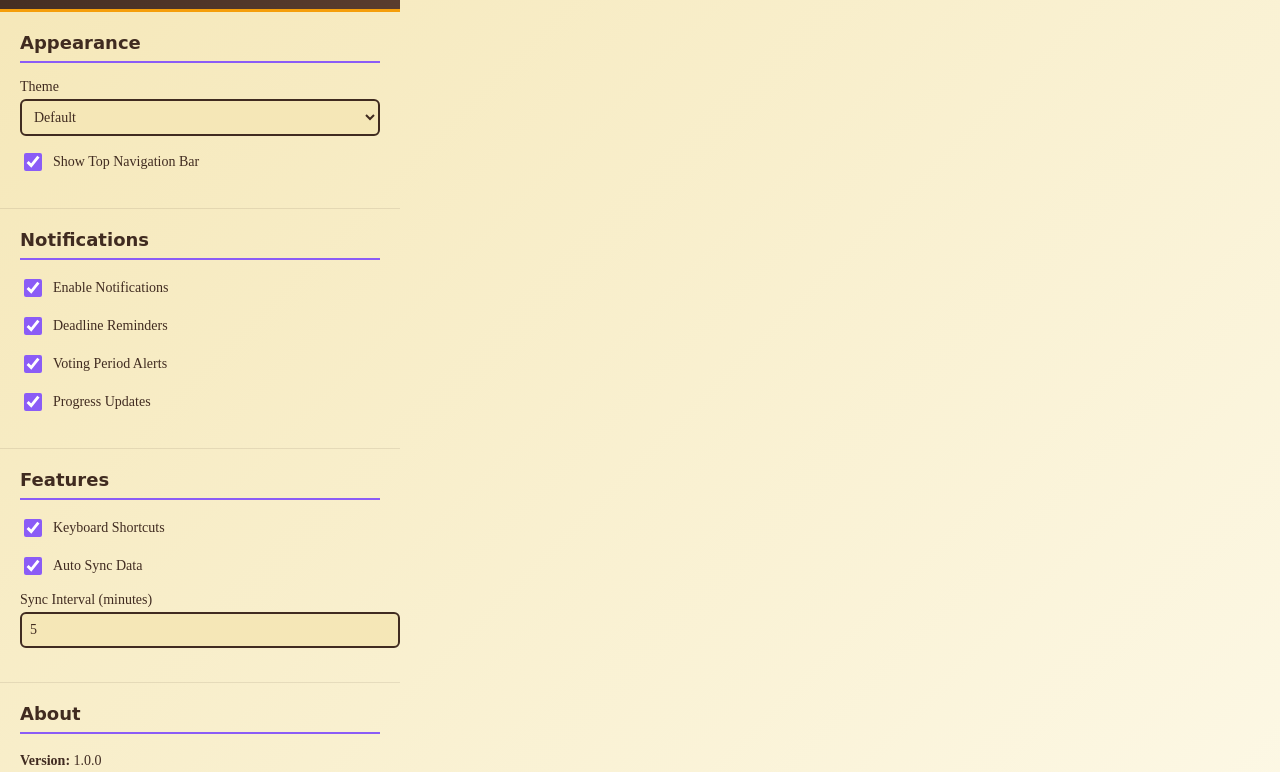
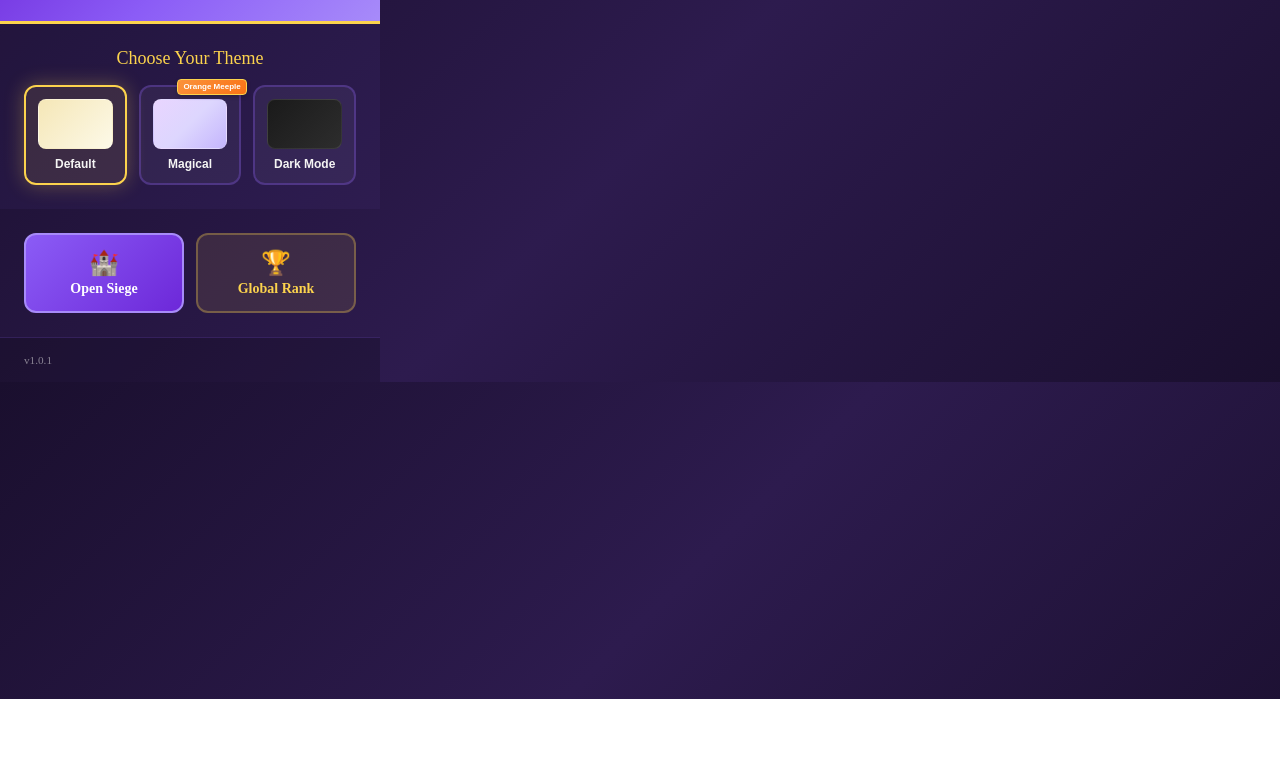
Before and after one commit to manan0209/magical-siege, a website built with Vite: page popup/popup.html in a window 1280 px wide. Shown: the part 101-873 px from the top of the page. After the commit the page ends 800 px from the top, so only its background shows below. Built offline with nearby package versions, Linux system fonts and the light colour scheme; some packages are replaced by stand-ins of ours; a web font is replaced by a local one.

Commit message:
some minor popup update, redesigned it

```diff
--- a/content/injectors/magical-meeple.js
+++ b/content/injectors/magical-meeple.js
@@ -1,4 +1,7 @@
 export function injectMagicalMeeple() {
+
+    //lol olive haha, its free nowwww :hehe: pls dont kill me for this :hehe:
+
   checkThemeAndActivate();
 
   const observer = new MutationObserver((mutations) => {
@@ -143,7 +146,7 @@ function startMeepleReplacer() {
 
       avatar.style.position = 'relative';
       avatar.appendChild(badge);
-    });
+    });ufweoihjq
   }
 
   replaceMeepleImages();
--- a/popup/popup.css
+++ b/popup/popup.css
@@ -1,154 +1,241 @@
+* {
+  box-sizing: border-box;
+}
+
 body {
-  width: 400px;
-  min-height: 500px;
+  width: 380px;
+  min-height: 450px;
   margin: 0;
   padding: 0;
   font-family: "IM Fell English", serif;
-  background: linear-gradient(135deg, #f5e7b7 0%, #fdf9e8 100%);
+  background: linear-gradient(135deg, #1a0f2e 0%, #2d1b4e 50%, #1a0f2e 100%);
+  color: #f5f5f4;
+  overflow-x: hidden;
 }
 
 .popup-container {
   padding: 0;
+  position: relative;
 }
 
 .popup-header {
-  background: linear-gradient(135deg, #402b20 0%, #5a3d2e 100%);
-  color: #f5e7b7;
-  padding: 1.5rem;
+  background: linear-gradient(135deg, #6D28D9 0%, #8B5CF6 50%, #A78BFA 100%);
+  padding: 2rem 1.5rem 1.5rem;
   text-align: center;
-  border-bottom: 3px solid #f59e0b;
+  position: relative;
+  overflow: hidden;
+  border-bottom: 3px solid #FCD34D;
+}
+
+.sparkle {
+  position: absolute;
+  width: 4px;
+  height: 4px;
+  background: #FCD34D;
+  border-radius: 50%;
+  animation: sparkleFloat 3s ease-in-out infinite;
+  box-shadow: 0 0 8px #FCD34D;
+}
+
+.sparkle-1 {
+  top: 15%;
+  left: 10%;
+  animation-delay: 0s;
+}
+
+.sparkle-2 {
+  top: 70%;
+  right: 15%;
+  animation-delay: 1s;
+}
+
+.sparkle-3 {
+  top: 40%;
+  right: 25%;
+  animation-delay: 2s;
+}
+
+@keyframes sparkleFloat {
+  0%, 100% {
+    transform: translateY(0) scale(1);
+    opacity: 1;
+  }
+  50% {
+    transform: translateY(-10px) scale(1.2);
+    opacity: 0.7;
+  }
 }
 
 .popup-title {
-  font-family: "Jaini", cursive;
-  font-size: 2rem;
+  font-family: "Jaini", serif;
+  font-size: 2.25rem;
   margin: 0 0 0.5rem 0;
-  color: #f5e7b7;
+  color: #FCD34D;
+  text-shadow: 0 2px 4px rgba(0, 0, 0, 0.3), 0 0 20px rgba(252, 211, 77, 0.4);
+  position: relative;
+  z-index: 1;
 }
 
 .popup-subtitle {
   margin: 0;
   font-size: 0.875rem;
-  opacity: 0.9;
+  color: #E9D5FF;
+  opacity: 0.95;
+  position: relative;
+  z-index: 1;
 }
 
-.settings-section {
-  padding: 1.25rem;
-  border-bottom: 1px solid rgba(64, 43, 32, 0.1);
+.theme-selector {
+  padding: 1.5rem;
+  background: rgba(139, 92, 246, 0.05);
 }
 
-.section-title {
-  font-family: "Jaini", cursive;
+.theme-title {
+  font-family: "Jaini", serif;
   font-size: 1.125rem;
-  color: #402b20;
-  margin: 0 0 1rem 0;
-  padding-bottom: 0.5rem;
-  border-bottom: 2px solid #8b5cf6;
+  color: #FCD34D;
+  margin-bottom: 1rem;
+  text-align: center;
 }
 
-.setting-item {
-  margin-bottom: 0.875rem;
+.theme-grid {
+  display: grid;
+  grid-template-columns: repeat(3, 1fr);
+  gap: 0.75rem;
 }
 
-.setting-label {
-  display: flex;
-  align-items: center;
-  font-size: 0.875rem;
-  color: #402b20;
+.theme-card {
+  background: rgba(255, 255, 255, 0.05);
+  border: 2px solid rgba(139, 92, 246, 0.3);
+  border-radius: 0.75rem;
+  padding: 0.75rem;
   cursor: pointer;
+  transition: all 0.3s ease;
+  text-align: center;
+  position: relative;
 }
 
-.setting-label span {
-  margin-left: 0.5rem;
+.theme-card:hover {
+  transform: translateY(-4px);
+  border-color: #8B5CF6;
+  box-shadow: 0 4px 12px rgba(139, 92, 246, 0.4);
 }
 
-.setting-checkbox {
-  width: 1.125rem;
-  height: 1.125rem;
-  cursor: pointer;
-  accent-color: #8b5cf6;
+.theme-card.active {
+  border-color: #FCD34D;
+  background: rgba(252, 211, 77, 0.1);
+  box-shadow: 0 0 20px rgba(252, 211, 77, 0.3);
 }
 
-.setting-select,
-.setting-input {
+.theme-preview {
   width: 100%;
-  padding: 0.5rem;
-  margin-top: 0.25rem;
-  border: 2px solid #402b20;
-  border-radius: 0.375rem;
-  background: #f5e7b7;
-  color: #402b20;
-  font-family: "IM Fell English", serif;
-  font-size: 0.875rem;
-  cursor: pointer;
+  height: 50px;
+  border-radius: 0.5rem;
+  margin-bottom: 0.5rem;
+  border: 1px solid rgba(255, 255, 255, 0.1);
 }
 
-.setting-select:focus,
-.setting-input:focus {
-  outline: none;
-  border-color: #8b5cf6;
-  box-shadow: 0 0 0 3px rgba(139, 92, 246, 0.1);
+.theme-preview-default {
+  background: linear-gradient(135deg, #f5e7b7 0%, #fdf9e8 100%);
 }
 
-.about-content {
-  font-size: 0.875rem;
-  color: #402b20;
+.theme-preview-magical {
+  background: linear-gradient(135deg, #E9D5FF 0%, #DDD6FE 50%, #C4B5FD 100%);
 }
 
-.about-text {
-  line-height: 1.6;
-  margin-bottom: 1rem;
+.theme-preview-dark {
+  background: linear-gradient(135deg, #1a1a1a 0%, #2d2d2d 100%);
 }
 
-.button-group {
-  display: flex;
-  gap: 0.5rem;
-  margin-top: 1rem;
+.theme-name {
+  font-size: 0.75rem;
+  color: #f5f5f4;
+  font-weight: 600;
 }
 
-.button {
+.theme-badge {
+  position: absolute;
+  top: -8px;
+  right: -8px;
+  background: linear-gradient(135deg, #FB923C, #F97316);
+  color: white;
+  font-size: 0.5rem;
+  padding: 0.15rem 0.35rem;
+  border-radius: 0.25rem;
+  font-weight: 700;
+  border: 1.5px solid #FCD34D;
+  box-shadow: 0 2px 4px rgba(0,0,0,0.2);
+}
+
+.quick-actions {
+  padding: 1.5rem;
+  display: flex;
+  gap: 0.75rem;
+}
+
+.action-button {
   flex: 1;
-  padding: 0.625rem 1rem;
-  border: 2px solid #402b20;
-  border-radius: 0.375rem;
+  padding: 0.875rem;
+  border: 2px solid transparent;
+  border-radius: 0.75rem;
   font-family: "IM Fell English", serif;
   font-size: 0.875rem;
   font-weight: 600;
   cursor: pointer;
-  transition: all 0.2s;
+  transition: all 0.3s ease;
+  display: flex;
+  flex-direction: column;
+  align-items: center;
+  gap: 0.25rem;
 }
 
-.button-primary {
-  background: #8b5cf6;
-  color: white;
-  border-color: #8b5cf6;
+.button-icon {
+  font-size: 1.5rem;
 }
 
-.button-primary:hover {
-  background: #7c3aed;
-  transform: translateY(-1px);
+.action-primary {
+  background: linear-gradient(135deg, #8B5CF6, #6D28D9);
+  color: white;
+  border-color: #A78BFA;
 }
 
-.button-secondary {
-  background: #f5e7b7;
-  color: #402b20;
+.action-primary:hover {
+  transform: translateY(-2px);
+  box-shadow: 0 8px 16px rgba(139, 92, 246, 0.4);
+  border-color: #FCD34D;
 }
 
-.button-secondary:hover {
-  background: #402b20;
-  color: #f5e7b7;
-  transform: translateY(-1px);
+.action-secondary {
+  background: rgba(252, 211, 77, 0.1);
+  color: #FCD34D;
+  border-color: rgba(252, 211, 77, 0.3);
+}
+
+.action-secondary:hover {
+  transform: translateY(-2px);
+  background: rgba(252, 211, 77, 0.2);
+  border-color: #FCD34D;
+  box-shadow: 0 4px 12px rgba(252, 211, 77, 0.3);
 }
 
 .popup-footer {
-  padding: 1rem;
+  padding: 1rem 1.5rem;
   text-align: center;
-  min-height: 2rem;
+  background: rgba(0, 0, 0, 0.2);
+  border-top: 1px solid rgba(139, 92, 246, 0.2);
+  display: flex;
+  justify-content: space-between;
+  align-items: center;
+}
+
+.version-info {
+  font-size: 0.7rem;
+  color: rgba(245, 245, 244, 0.5);
 }
 
 .save-status {
   font-size: 0.75rem;
-  color: #16a34a;
+  color: #FCD34D;
   font-weight: 600;
   opacity: 0;
   transition: opacity 0.3s;
--- a/popup/popup.html
+++ b/popup/popup.html
@@ -3,98 +3,54 @@
 <head>
   <meta charset="UTF-8">
   <meta name="viewport" content="width=device-width, initial-scale=1.0">
-  <title>Magical Siege Settings</title>
+  <title>Magical Siege</title>
   <link rel="stylesheet" href="popup.css">
+  <link rel="preconnect" href="https://fonts.googleapis.com">
+  <link rel="preconnect" href="https://fonts.gstatic.com" crossorigin>
+  <link href="https://fonts.googleapis.com/css2?family=IM+Fell+English:ital@0;1&family=Jaini&display=swap" rel="stylesheet">
 </head>
 <body>
   <div class="popup-container">
     <div class="popup-header">
+      <div class="sparkle sparkle-1"></div>
+      <div class="sparkle sparkle-2"></div>
+      <div class="sparkle sparkle-3"></div>
       <h1 class="popup-title">Magical Siege</h1>
-      <p class="popup-subtitle">Enhance your Siege experience</p>
+      <p class="popup-subtitle">Make your Siege experience magical</p>
     </div>
 
-    <div class="settings-section">
-      <h2 class="section-title">Appearance</h2>
-      <div class="setting-item">
-        <label for="theme-select" class="setting-label">Theme</label>
-        <select id="theme-select" class="setting-select">
-          <option value="default">Default</option>
-          <option value="dark">Dark Mode</option>
-          <option value="light">Light Mode</option>
-        </select>
-      </div>
-      <div class="setting-item">
-        <label class="setting-label">
-          <input type="checkbox" id="show-topbar" class="setting-checkbox">
-          <span>Show Top Navigation Bar</span>
-        </label>
+    <div class="theme-selector">
+      <div class="theme-title">Choose Your Theme</div>
+      <div class="theme-grid">
+        <button class="theme-card" data-theme="default">
+          <div class="theme-preview theme-preview-default"></div>
+          <div class="theme-name">Default</div>
+        </button>
+        <button class="theme-card" data-theme="magical">
+          <div class="theme-preview theme-preview-magical"></div>
+          <div class="theme-name">Magical</div>
+          <div class="theme-badge">Orange Meeple</div>
+        </button>
+        <button class="theme-card" data-theme="dark">
+          <div class="theme-preview theme-preview-dark"></div>
+          <div class="theme-name">Dark Mode</div>
+        </button>
       </div>
     </div>
 
-    <div class="settings-section">
-      <h2 class="section-title">Notifications</h2>
-      <div class="setting-item">
-        <label class="setting-label">
-          <input type="checkbox" id="notifications-enabled" class="setting-checkbox">
-          <span>Enable Notifications</span>
-        </label>
-      </div>
-      <div class="setting-item">
-        <label class="setting-label">
-          <input type="checkbox" id="deadline-reminders" class="setting-checkbox">
-          <span>Deadline Reminders</span>
-        </label>
-      </div>
-      <div class="setting-item">
-        <label class="setting-label">
-          <input type="checkbox" id="voting-alerts" class="setting-checkbox">
-          <span>Voting Period Alerts</span>
-        </label>
-      </div>
-      <div class="setting-item">
-        <label class="setting-label">
-          <input type="checkbox" id="progress-updates" class="setting-checkbox">
-          <span>Progress Updates</span>
-        </label>
-      </div>
-    </div>
-
-    <div class="settings-section">
-      <h2 class="section-title">Features</h2>
-      <div class="setting-item">
-        <label class="setting-label">
-          <input type="checkbox" id="keyboard-shortcuts" class="setting-checkbox">
-          <span>Keyboard Shortcuts</span>
-        </label>
-      </div>
-      <div class="setting-item">
-        <label class="setting-label">
-          <input type="checkbox" id="auto-sync" class="setting-checkbox">
-          <span>Auto Sync Data</span>
-        </label>
-      </div>
-      <div class="setting-item">
-        <label for="sync-interval" class="setting-label">Sync Interval (minutes)</label>
-        <input type="number" id="sync-interval" class="setting-input" min="1" max="60" value="5">
-      </div>
-    </div>
-
-    <div class="settings-section">
-      <h2 class="section-title">About</h2>
-      <div class="about-content">
-        <p class="about-text">
-          <strong>Version:</strong> 1.0.0<br>
-          <strong>Created for:</strong> Hack Club Siege<br>
-          <strong>Week 6 Project</strong>
-        </p>
-        <div class="button-group">
-          <button id="reset-settings" class="button button-secondary">Reset Settings</button>
-          <button id="open-siege" class="button button-primary">Open Siege</button>
-        </div>
-      </div>
+    <div class="quick-actions">
+      <button id="open-siege" class="action-button action-primary">
+        <span class="button-icon">🏰</span>
+        <span>Open Siege</span>
+      </button>
+      <button id="open-leaderboard" class="action-button action-secondary">
+        <span class="button-icon">🏆</span>
+        <span>Global Rank</span>
+      </button>
     </div>
 
     <div class="popup-footer">
+      <div class="version-info">v1.0.1</div>
       <div id="save-status" class="save-status"></div>
     </div>
   </div>
--- a/popup/popup.js
+++ b/popup/popup.js
@@ -1,51 +1,34 @@
 const DEFAULTS = {
-  theme: 'default',
-  notificationsEnabled: true,
-  deadlineReminders: true,
-  progressUpdates: true,
-  votingAlerts: true,
-  showTopBar: true,
-  keyboardShortcuts: true,
-  autoSync: true,
-  syncInterval: 5
+  theme: 'default'
 };
 
 async function loadSettings() {
   const result = await chrome.storage.local.get('settings');
   const settings = { ...DEFAULTS, ...(result.settings || {}) };
 
-  document.getElementById('theme-select').value = settings.theme || 'default';
-  document.getElementById('show-topbar').checked = settings.showTopBar !== false;
-  document.getElementById('notifications-enabled').checked = settings.notificationsEnabled !== false;
-  document.getElementById('deadline-reminders').checked = settings.deadlineReminders !== false;
-  document.getElementById('voting-alerts').checked = settings.votingAlerts !== false;
-  document.getElementById('progress-updates').checked = settings.progressUpdates !== false;
-  document.getElementById('keyboard-shortcuts').checked = settings.keyboardShortcuts !== false;
-  document.getElementById('auto-sync').checked = settings.autoSync !== false;
-  document.getElementById('sync-interval').value = settings.syncInterval || 5;
+  const currentTheme = settings.theme || 'default';
+  document.querySelectorAll('.theme-card').forEach(card => {
+    if (card.dataset.theme === currentTheme) {
+      card.classList.add('active');
+    }
+  });
 }
 
-async function saveSettings() {
-  const settings = {
-    theme: document.getElementById('theme-select').value,
-    showTopBar: document.getElementById('show-topbar').checked,
-    notificationsEnabled: document.getElementById('notifications-enabled').checked,
-    deadlineReminders: document.getElementById('deadline-reminders').checked,
-    votingAlerts: document.getElementById('voting-alerts').checked,
-    progressUpdates: document.getElementById('progress-updates').checked,
-    keyboardShortcuts: document.getElementById('keyboard-shortcuts').checked,
-    autoSync: document.getElementById('auto-sync').checked,
-    syncInterval: parseInt(document.getElementById('sync-interval').value)
-  };
-
+async function saveTheme(theme) {
+  const settings = { theme };
   await chrome.storage.local.set({ settings });
 
-  showSaveStatus('Settings saved');
+  showSaveStatus(`${theme.charAt(0).toUpperCase() + theme.slice(1)} theme activated`);
 
   const tabs = await chrome.tabs.query({ url: 'https://siege.hackclub.com/*' });
   for (const tab of tabs) {
     chrome.tabs.sendMessage(tab.id, { type: 'SETTINGS_UPDATED', settings }).catch(() => {});
   }
+
+  document.querySelectorAll('.theme-card').forEach(card => {
+    card.classList.remove('active');
+  });
+  document.querySelector(`[data-theme="${theme}"]`).classList.add('active');
 }
 
 function showSaveStatus(message) {
@@ -58,28 +41,26 @@ function showSaveStatus(message) {
   }, 2000);
 }
 
-async function resetSettings() {
-  if (confirm('Are you sure you want to reset all settings to default?')) {
-    await chrome.storage.local.set({ settings: DEFAULTS });
-    await loadSettings();
-    showSaveStatus('Settings reset to default');
-  }
+function openSiege() {
+  chrome.tabs.create({ url: 'https://siege.hackclub.com/' });
 }
 
-function openSiege() {
-  chrome.tabs.create({ url: 'https://siege.hackclub.com/' });
+function openLeaderboard() {
+  chrome.tabs.create({ url: 'https://siege.hackclub.com/keep' });
 }
 
 document.addEventListener('DOMContentLoaded', async () => {
   await loadSettings();
 
-  const inputs = document.querySelectorAll('input, select');
-  inputs.forEach(input => {
-    input.addEventListener('change', saveSettings);
+  document.querySelectorAll('.theme-card').forEach(card => {
+    card.addEventListener('click', () => {
+      const theme = card.dataset.theme;
+      saveTheme(theme);
+    });
   });
 
-  document.getElementById('reset-settings').addEventListener('click', resetSettings);
   document.getElementById('open-siege').addEventListener('click', openSiege);
+  document.getElementById('open-leaderboard').addEventListener('click', openLeaderboard);
 });
 
 console.log('Magical Siege popup loaded');
```
Also changed, not shown: content/injectors/global.js (+13 -0 lines).
